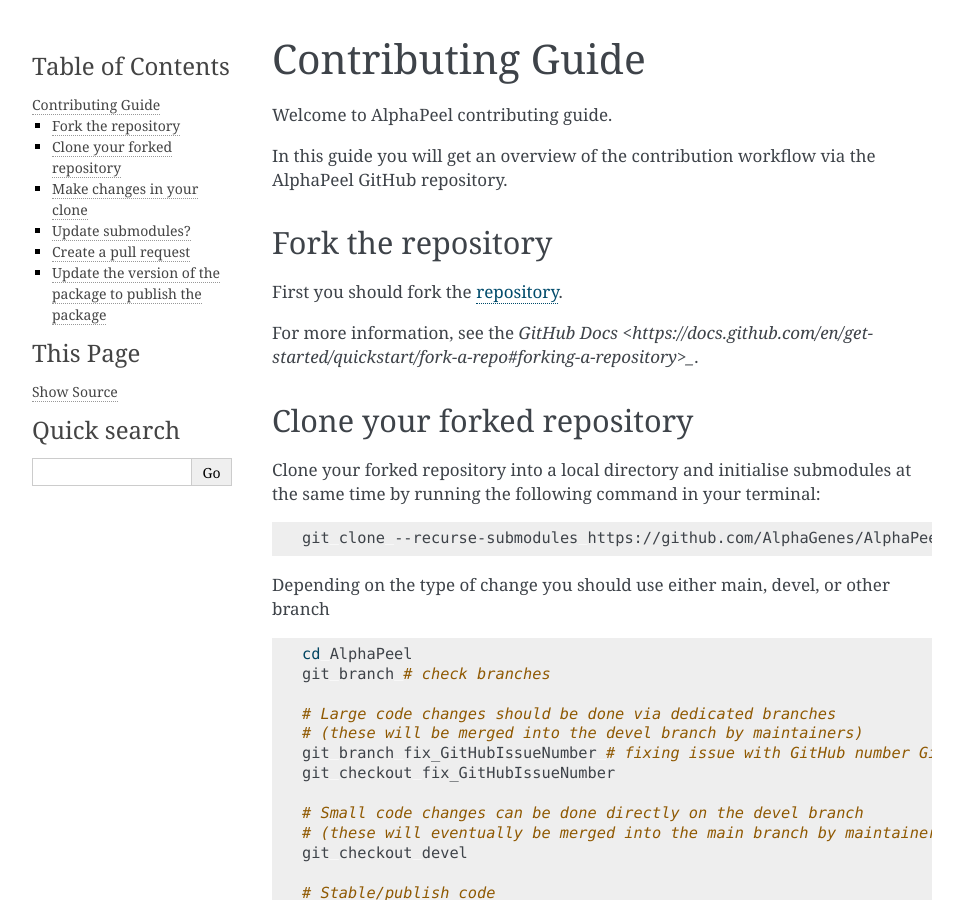
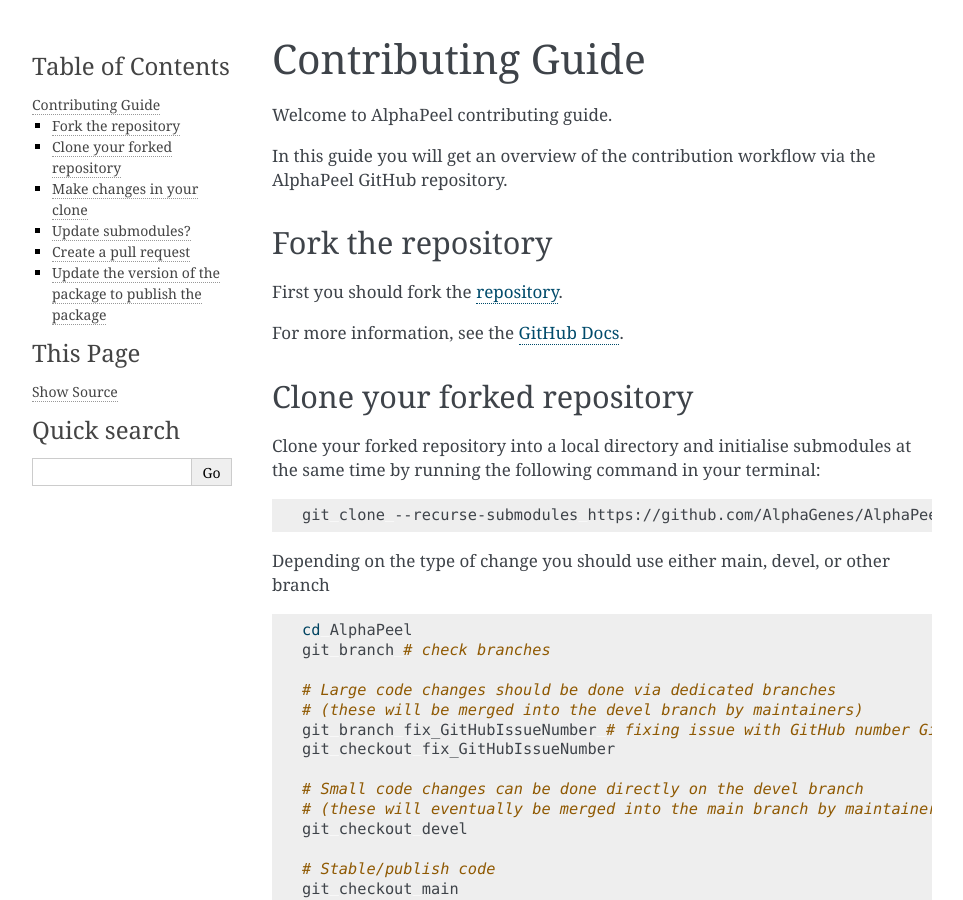
Before and after one commit to AlphaGenes/AlphaPeel, a Sphinx documentation site: the page built from docs/source/contribute.rst, in a window 1280 px wide and 900 px high. Shown: the whole window, without its empty margins (148-1111 px from the left). Built offline with Sphinx 7.4.7, drawn with Linux system fonts in a browser that asks for light colours.

```diff
--- a/docs/source/contribute.rst
+++ b/docs/source/contribute.rst
@@ -10,7 +10,7 @@
 
 First you should fork the `repository <https://github.com/AlphaGenes/AlphaPeel>`_.
 
-For more information, see the `GitHub Docs <https://docs.github.com/en/get-started/quickstart/fork-a-repo#forking-a-repository>_`.
+For more information, see the `GitHub Docs <https://docs.github.com/en/get-started/quickstart/fork-a-repo#forking-a-repository>`_.
 
 Clone your forked repository
 ----------------------------
```
